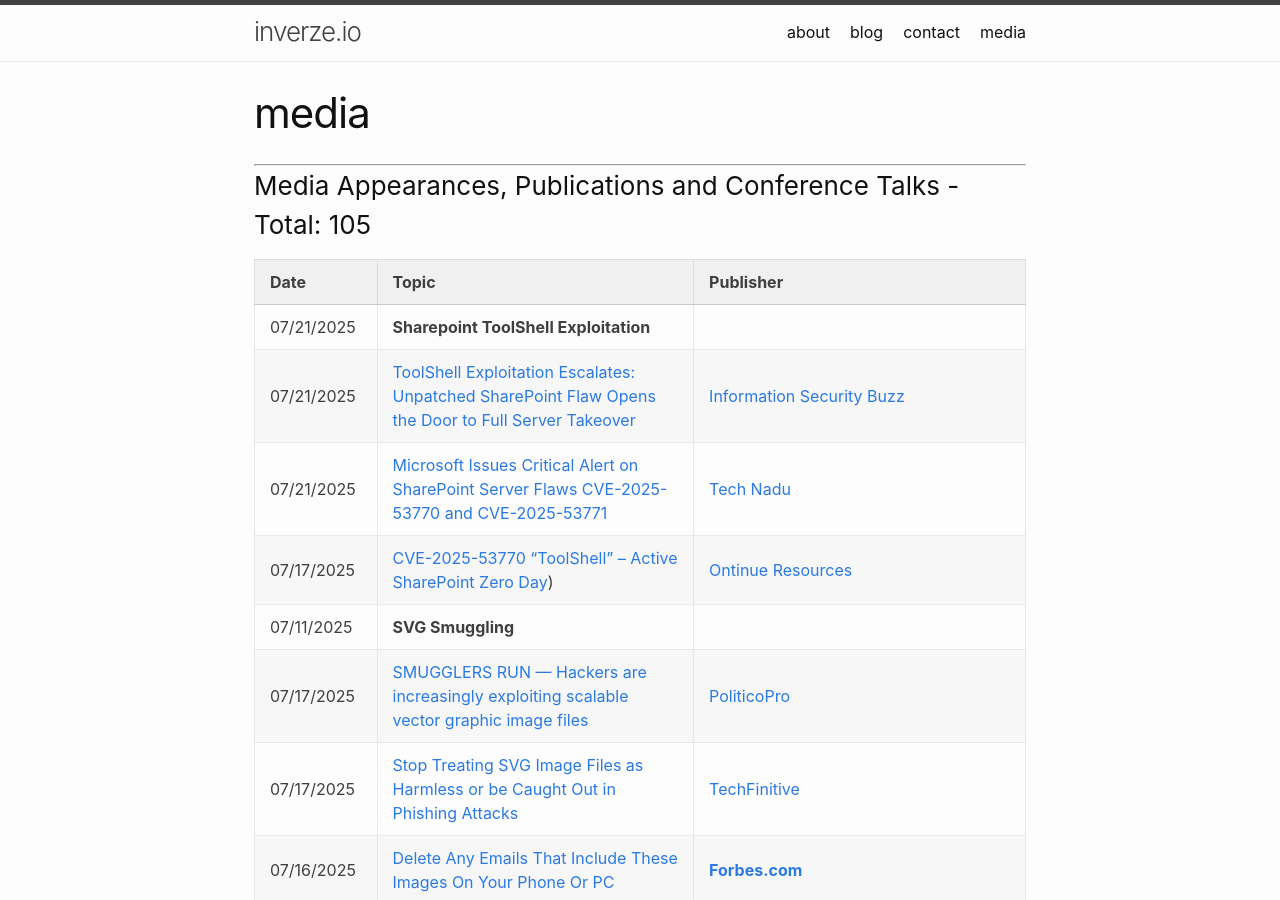
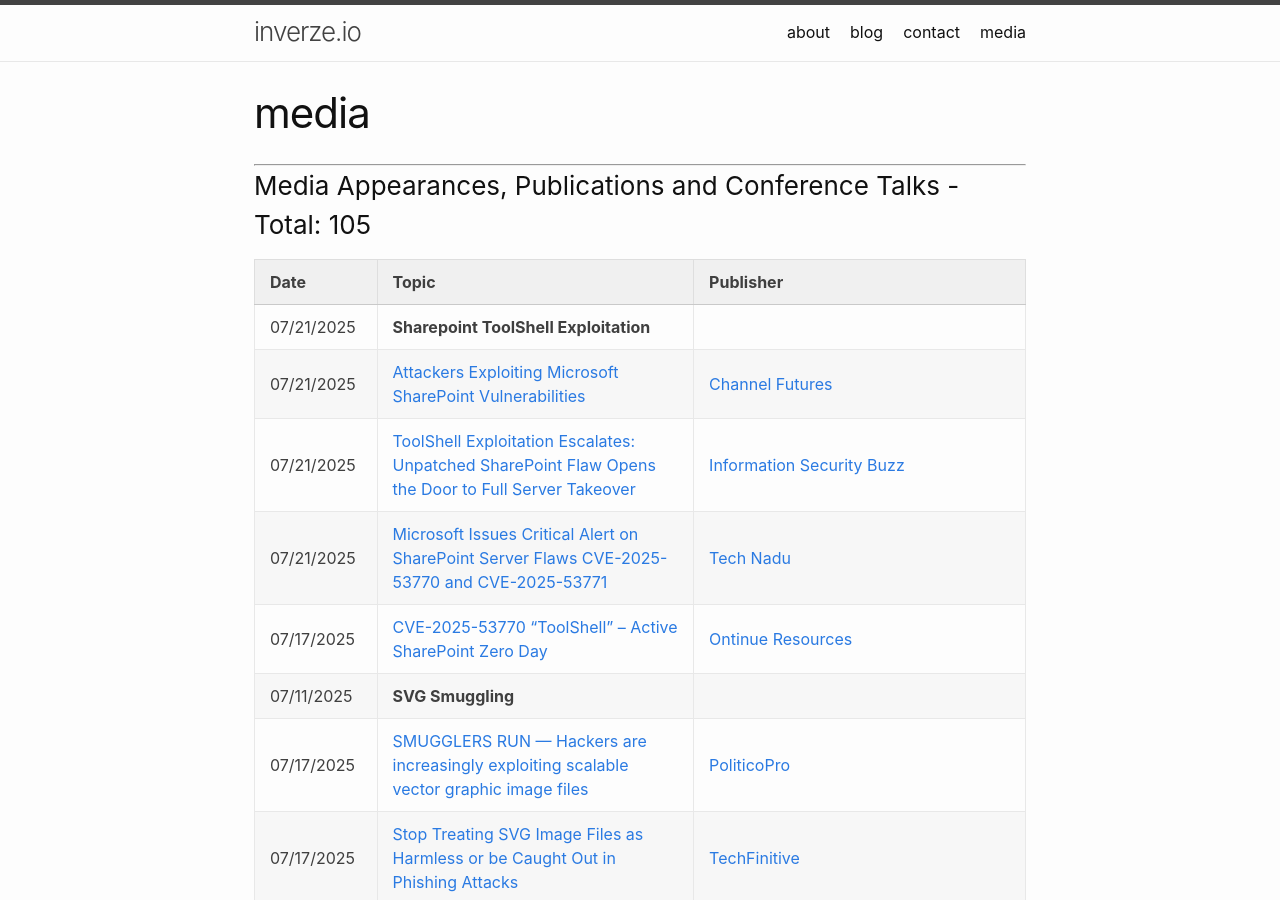
Before and after one commit to inverzeio/blog, a Jekyll site: the page built from media.md, in a window 1280 px wide and 900 px high. Built offline with Jekyll 4.4.1, drawn with Linux system fonts in a browser that asks for light colours.

Commit message:
Update media.md

```diff
--- a/media.md
+++ b/media.md
@@ -10,9 +10,10 @@
 | Date | Topic | Publisher |
 | ------------- | :------------- | :------------- |
 | 07/21/2025 | **Sharepoint ToolShell Exploitation** |
+| 07/21/2025 | [Attackers Exploiting Microsoft SharePoint Vulnerabilities](https://www.channelfutures.com/security/attackers-exploiting-microsoft-sharepoint-vulnerabilities) | [Channel Futures](https://www.channelfutures.com) |
 | 07/21/2025 | [ToolShell Exploitation Escalates: Unpatched SharePoint Flaw Opens the Door to Full Server Takeover](https://informationsecuritybuzz.com/toolshell-exploitation-escalates-unpatched-sharepoint-flaw-opens-the-door-to-full-server-takeover/) | [Information Security Buzz](https://informationsecuritybuzz.com) |
 | 07/21/2025 | [Microsoft Issues Critical Alert on SharePoint Server Flaws CVE-2025-53770 and CVE-2025-53771](https://www.technadu.com/microsoft-issues-critical-alert-on-sharepoint-server-flaws-cve-2025-53770-and-cve-2025-53771/603576/) | [Tech Nadu](https://www.technadu.com) |
-| 07/17/2025 | [CVE-2025-53770 “ToolShell” – Active SharePoint Zero Day](https://www.ontinue.com/resource/toolshell-active-sharepoint-zero-day/)) | [Ontinue Resources](https://www.ontinue.com/resources/) |
+| 07/17/2025 | [CVE-2025-53770 “ToolShell” – Active SharePoint Zero Day](https://www.ontinue.com/resource/toolshell-active-sharepoint-zero-day/) | [Ontinue Resources](https://www.ontinue.com/resources/) |
 | 07/11/2025 | **SVG Smuggling** |
 | 07/17/2025 | [SMUGGLERS RUN — Hackers are increasingly exploiting scalable vector graphic image files](https://login.politicopro.com/?redirect=https://subscriber.politicopro.com/newsletter/2025/07/signalgates-pentagon-legacy-00455210) | [PoliticoPro](https://login.politicopro.com) |
 | 07/17/2025 | [Stop Treating SVG Image Files as Harmless or be Caught Out in Phishing Attacks](https://www.techfinitive.com/stop-treating-svg-image-files-as-harmless-or-be-caught-out-in-phishing-attacks/) | [TechFinitive](https://www.techfinitive.com/) |
```
